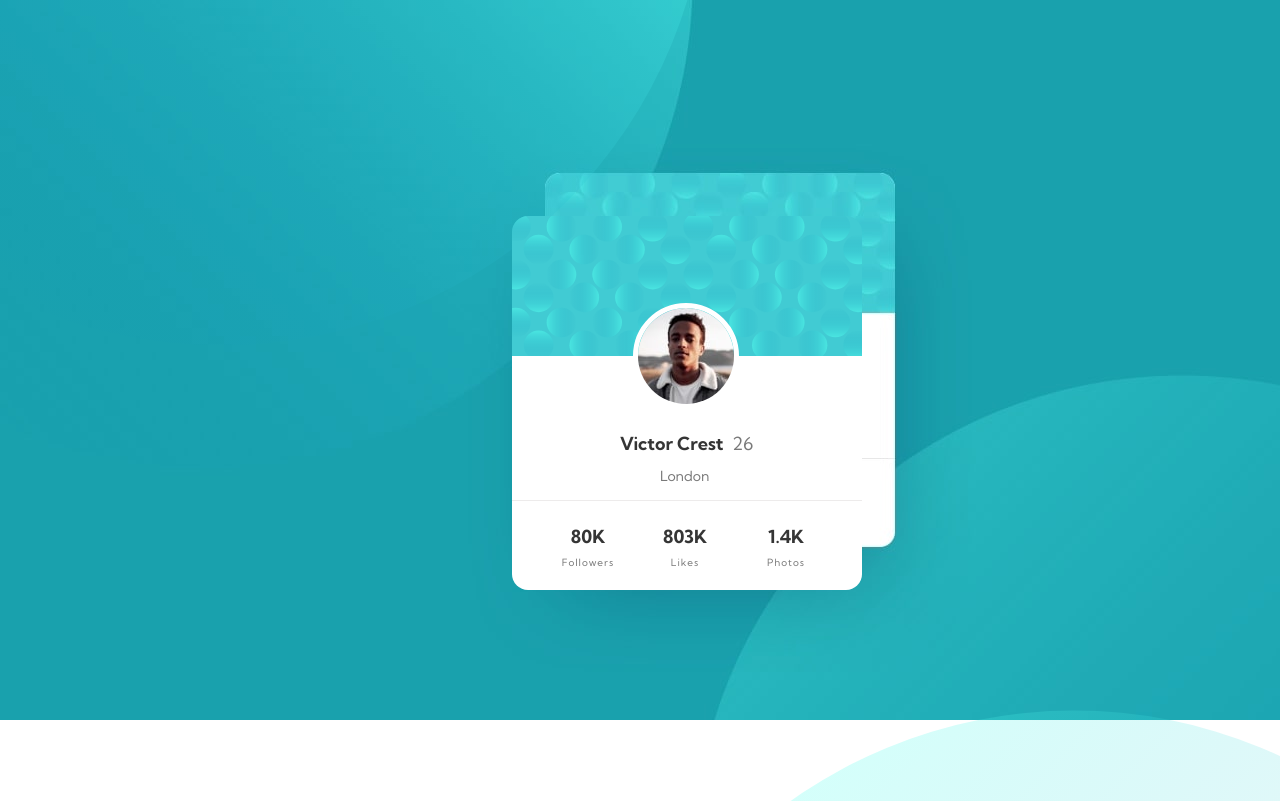
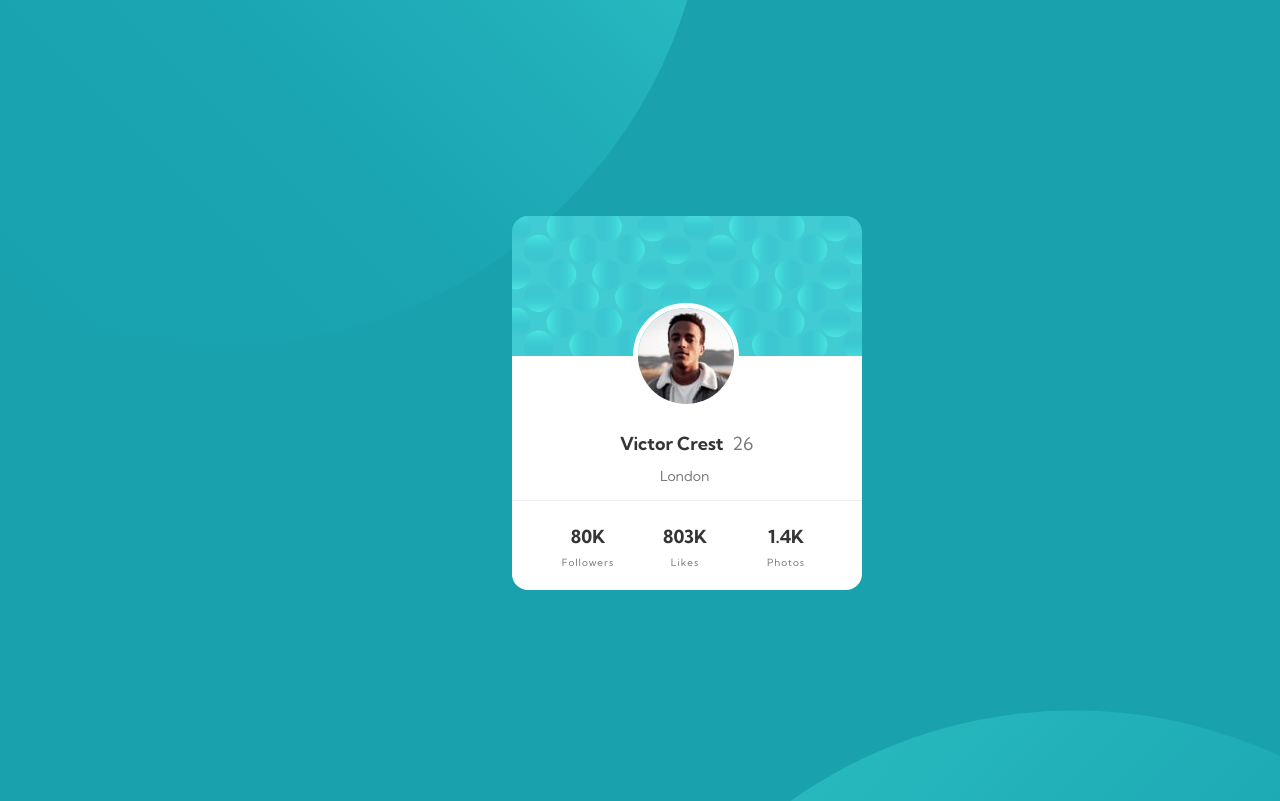
Before and after one commit to UtpalTheDev/frontendmentor-challenge, a plain HTML site: page profile card/index.html in a window 1280 px wide. Shown: the top 801 px of the page. Drawn offline with Linux system fonts and the light colour scheme.

Commit message:
style: background color changed

```diff
--- a/profile card/style.css
+++ b/profile card/style.css
@@ -3,12 +3,12 @@
 .attribution { font-size: 11px; text-align: center; }
 .attribution a { color: hsl(228, 45%, 44%); }
 body{
-    background-image:url("./design/desktop-design.jpg");
-    height:100vh;
-    width:100vw;
-    overflow:hidden;
-   background-attachment: fixed;
-   background-repeat: no-repeat;
+    background-color:hsl(185, 75%, 39%);
+   /* height:100vh;
+    width:100vw;*/
+    /*overflow:hidden;*/
+  /* background-attachment: fixed;
+   background-repeat: no-repeat;*/
    font-family: 'Kumbh Sans', sans-serif;
 
 }
@@ -25,7 +25,7 @@ body{
 .card{
     width:350px;
     height:374px;
-    background-color:;
+
     position:absolute;
     border-radius:1rem;
     top:27%;
```
